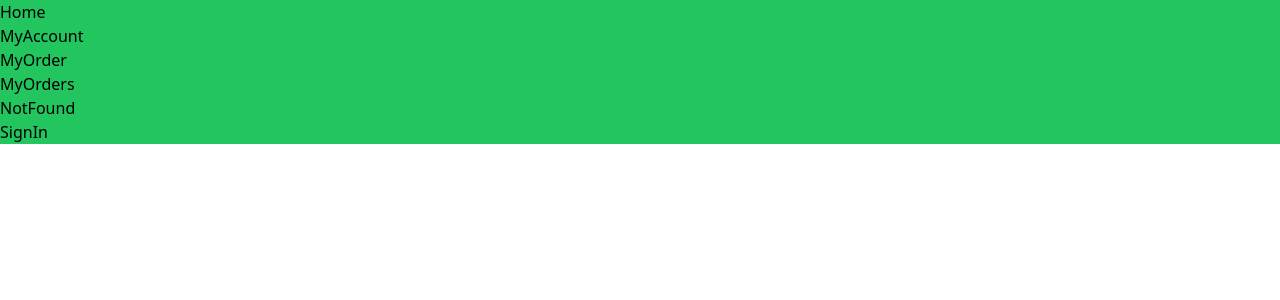
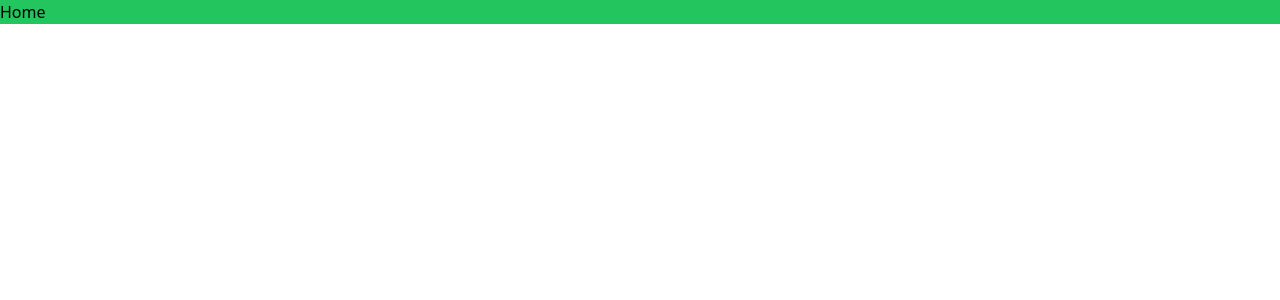
Before and after one commit to alirioi/ecommerce-project, a React (Vite) app: page / in a window 1280 px wide. Shown: the top 300 px of the page. Built offline with nearby package versions, Linux system fonts and the light colour scheme.

Commit message:
add: enrutamiento de paginas

```diff
--- a/package.json
+++ b/package.json
@@ -11,7 +11,8 @@
   },
   "dependencies": {
     "react": "^18.3.1",
-    "react-dom": "^18.3.1"
+    "react-dom": "^18.3.1",
+    "react-router-dom": "^7.1.1"
   },
   "devDependencies": {
     "@eslint/js": "^9.17.0",
--- a/src/Pages/App/index.jsx
+++ b/src/Pages/App/index.jsx
@@ -1,3 +1,4 @@
+import { useRoutes, BrowserRouter } from 'react-router-dom';
 import Home from '../Home';
 import MyAccount from '../MyAccount';
 import MyOrder from '../MyOrder';
@@ -6,17 +7,24 @@
 import SignIn from '../SignIn';
 import './App.css';
 
-function App() {
+const AppRoutes = () => {
+  let routes = useRoutes([
+    { path: '/', element: <Home /> },
+    { path: '/my-account', element: <MyAccount /> },
+    { path: '/my-order', element: <MyOrder /> },
+    { path: '/my-orders', element: <MyOrders /> },
+    { path: '/sign-in', element: <SignIn /> },
+    { path: '/*', element: <NotFound /> },
+  ]);
+  return routes;
+};
+
+const App = () => {
   return (
-    <div className="bg-green-100">
-      <Home />
-      <MyAccount />
-      <MyOrder />
-      <MyOrders />
-      <NotFound />
-      <SignIn />
-    </div>
+    <BrowserRouter>
+      <AppRoutes />
+    </BrowserRouter>
   );
-}
+};
 
 export default App;
```
Also changed, not shown: 1 other file (tests, documents, lock files or other folders).
